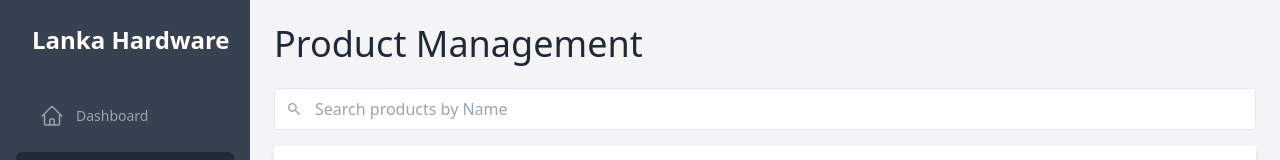
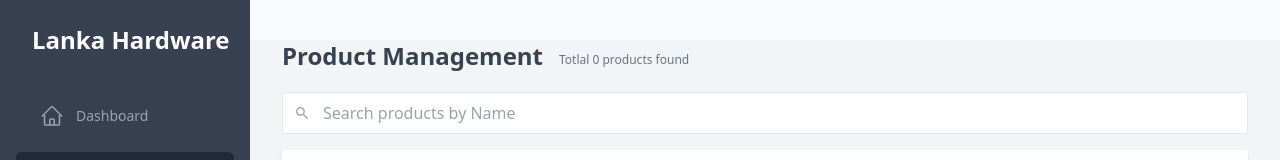
Before and after one commit to SPPM-GP-15/lanka-hardware-admin, a React (Vite) app: page /products in a window 1280 px wide. Shown: the top 160 px of the page. Built offline with nearby package versions, Linux system fonts and the light colour scheme; no server answers.

Commit message:
Update Changes

```diff
--- a/src/components/product/Product.jsx
+++ b/src/components/product/Product.jsx
@@ -9,6 +9,7 @@ const Product = () => {
   const [isModalOpen, setIsModalOpen] = useState(false);
   const [selectedProduct, setSelectedProduct] = useState(null);
   const [stockQuantity, setStockQuantity] = useState(0);
+  const [productCount, setProductCount] = useState(0);
   const [isInStock, setIsInStock] = useState(true);
   const [productDetails, setProductDetails] = useState({
     name: "",
@@ -52,6 +53,7 @@ const Product = () => {
       );
       setProducts(response.data);
       setFilteredProducts(response.data);
+      setProductCount(response.data.length);
     } catch (error) {
       console.error("Error fetching products:", error);
     }
@@ -216,8 +218,15 @@ const Product = () => {
   };
 
   return (
-    <div className="container mx-auto p-6 bg-gray-100 min-h-screen">
-      <h1 className="text-4xl mb-6 text-gray-800">Product Management</h1>
+    <div className="container px-4 mx-auto sm:px-8 bg-gray-100 min-h-screen">
+      <div className="flex items-center space-x-4 mt-10">
+        <div className="text-2xl font-bold text-gray-700 mb-5">
+          Product Management
+        </div>
+        <div className="mb-3 ml-2 text-xs text-gray-500 ">
+          Totlal {productCount} products found
+        </div>
+      </div>
 
       {/* Search and Filter Section */}
       <div className="mb-6">
--- a/src/routes/orders/Orders.jsx
+++ b/src/routes/orders/Orders.jsx
@@ -1,16 +1,31 @@
-import { useEffect } from "react";
+import axios from "axios";
+import { useEffect, useState } from "react";
 import { NavLink, Outlet } from "react-router-dom";
 
 const Orders = () => {
+  const [count, setCount] = useState(0);
   useEffect(() => {
     document.title = "Orders | Lanka Hardwarehub";
+    const fetchOrders = async () => {
+      try {
+        const response = await axios.get(
+          `https://lanka-hardware-9f40e74e1c93.herokuapp.com/api/orders`
+        );
+        setCount(response.data.length);
+      } catch (error) {
+        console.error("Error fetching orders:", error);
+      }
+    };
+    fetchOrders();
   }, []);
 
   return (
     <div className="container px-4 mx-auto sm:px-8">
       <div className="flex items-center space-x-4 mt-10">
         <div className="text-2xl font-bold text-gray-700 mb-5">Orders</div>
-        <div className="mb-3 ml-2 text-xs text-gray-500 ">123 orders found</div>
+        <div className="mb-3 ml-2 text-xs text-gray-500 ">
+          Total {count} orders
+        </div>
       </div>
 
       <div className="flex gap-4">
```
